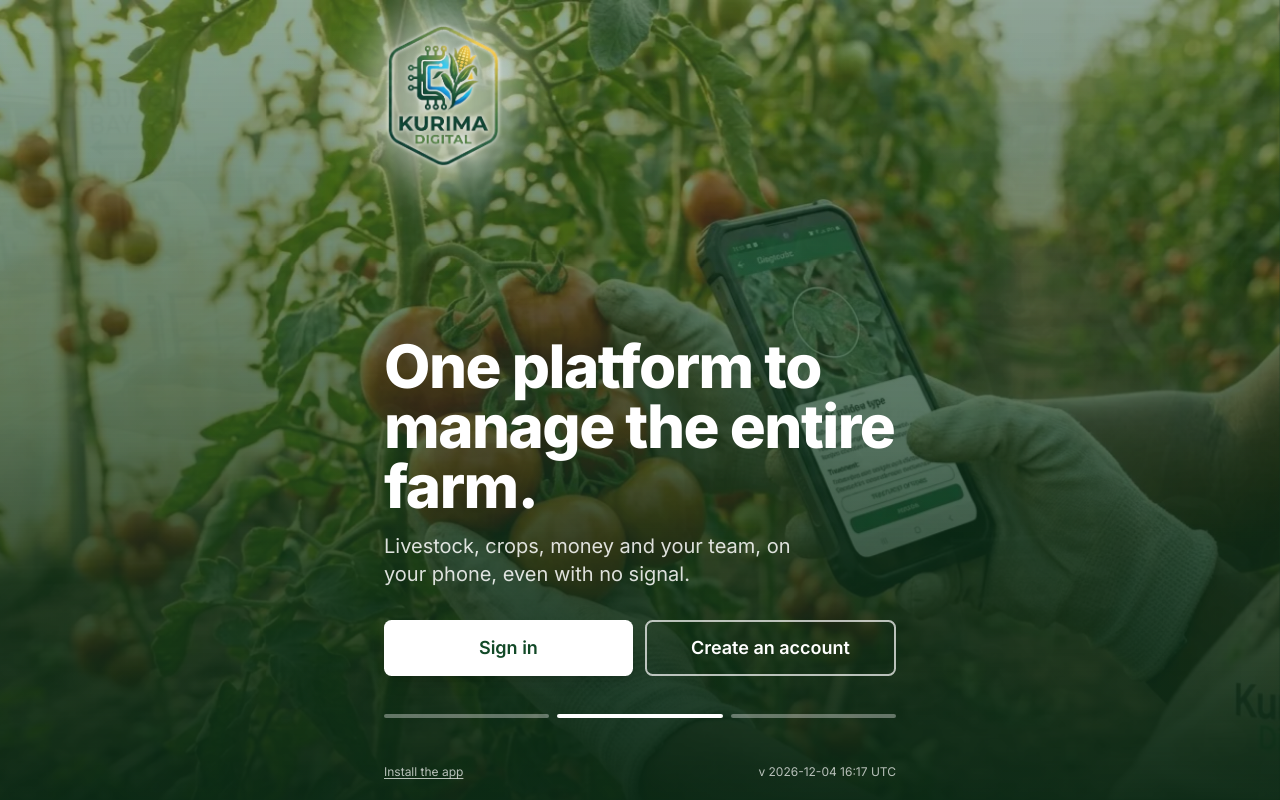
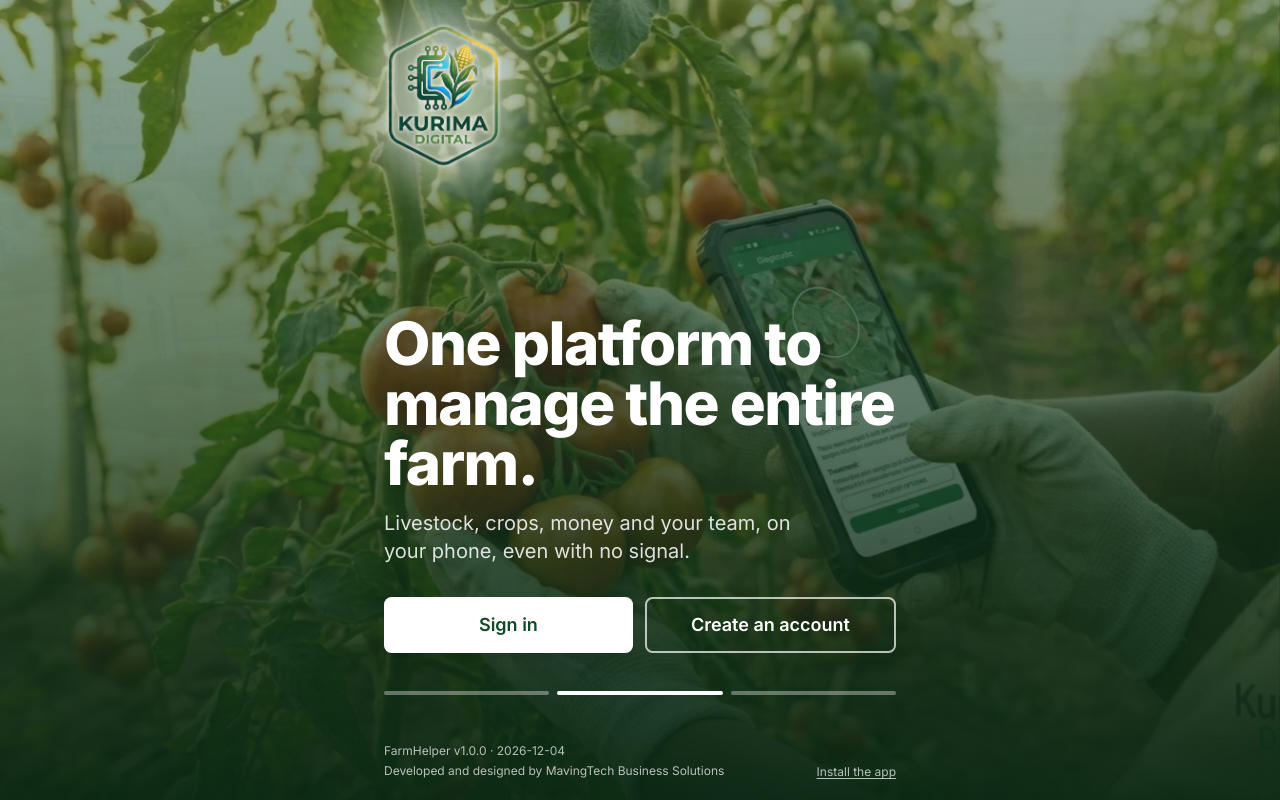
Before and after one commit to Jabulani-cmd/elcz-city-connect, a React (Vite) app: page / in a window 1280 px wide. Built offline with nearby package versions, Linux system fonts and the light colour scheme.

Commit message:
Show app version and 'Developed and designed by MavingTech Business Solutions' (#19)
Claude-Session: https://claude.ai/code/session_018bWaUeEKjC97Ah9yTh1yyP

Co-authored-by: Claude <noreply@anthropic.com>

```diff
--- a/package.json
+++ b/package.json
@@ -1,7 +1,7 @@
 {
   "name": "farmhelper",
   "private": true,
-  "version": "0.0.0",
+  "version": "1.0.0",
   "type": "module",
   "scripts": {
     "dev": "vite",
--- a/src/components/farm/AppShell.tsx
+++ b/src/components/farm/AppShell.tsx
@@ -1,4 +1,5 @@
 import { Bell, BarChart3, Boxes, ChevronDown, Cloud, CloudOff, FileText, LayoutDashboard, ListChecks, Map as MapIcon, Download, LogOut, MoreHorizontal, UserRound, PawPrint, Plus, Settings, Sparkles, Sprout, Users, Wallet, WifiOff, type LucideIcon } from "lucide-react";
+import { Credit } from "./Credit";
 import { useEffect, useMemo, useState, type ReactNode } from "react";
 import { NavLink, Outlet, useLocation, useNavigate, useSearchParams } from "react-router-dom";
 import { Button } from "@/components/ui/button";
@@ -172,6 +173,7 @@ export function AppShell() {
         <div className="border-t border-sidebar-border p-3">
           <NavLink to="/account" className="flex min-h-[44px] items-center gap-3 rounded-lg px-3 text-sm font-medium text-sidebar-foreground/90 hover:bg-sidebar-accent"><UserRound className="h-5 w-5" />My account</NavLink>
           <button onClick={() => { void signOut(); }} className="flex min-h-[44px] w-full items-center gap-3 rounded-lg px-3 text-sm font-medium text-sidebar-foreground/90 hover:bg-sidebar-accent"><LogOut className="h-5 w-5" />Sign out</button>
+          <Credit className="px-3 pb-1 pt-3 text-sidebar-foreground/60" />
         </div>
       </aside>
       <div className="flex min-w-0 flex-col">
@@ -212,6 +214,7 @@ export function AppShell() {
           {pwa.canInstall && <div className="px-3 pb-2"><button onClick={() => { void pwa.install(); setOpen(false); }} className="flex min-h-[44px] w-full items-center gap-3 rounded-lg bg-sidebar-primary px-3 text-sm font-semibold text-sidebar-primary-foreground"><Download className="h-5 w-5" />Install app</button></div>}
           <div className="px-5 pb-6 pt-2 text-xs text-sidebar-foreground/60">
             {user.name} · {user.role}
+            <Credit className="mt-3" />
             <NavLink to="/account" onClick={() => setOpen(false)} className="mt-3 flex min-h-[44px] w-full items-center gap-3 rounded-lg px-3 text-sm font-medium text-sidebar-foreground hover:bg-sidebar-accent"><UserRound className="h-5 w-5" />My account &amp; password</NavLink>
             <button className="mt-1 flex min-h-[44px] w-full items-center gap-3 rounded-lg bg-sidebar-accent px-3 text-sm font-semibold text-sidebar-accent-foreground" onClick={() => { void signOut(); }}><LogOut className="h-5 w-5" />Sign out</button>
           </div>
--- a/src/components/farm/AuthScreen.tsx
+++ b/src/components/farm/AuthScreen.tsx
@@ -1,4 +1,5 @@
 import { ArrowLeft, Loader2, Sprout } from "lucide-react";
+import { Credit } from "./Credit";
 import { Link } from "react-router-dom";
 import { useEffect, useState, type ReactNode } from "react";
 import { toast } from "sonner";
@@ -29,6 +30,7 @@ export function Shell({ title, subtitle, children, home = true }: { title: strin
         </div>
         {children}
       </div>
+      <Credit className="mt-4 text-center text-white/75" />
     </div>
   );
 }
--- /dev/null
+++ b/src/components/farm/Credit.tsx
@@ -0,0 +1,12 @@
+import { APP_VERSION, BUILD_ID } from "@/lib/pwa";
+
+/** Version line and developer credit, shown on the home page, sign-in, the menu and Settings. */
+export function Credit({ className = "" }: { className?: string }) {
+  const built = BUILD_ID.split(" · ")[1]?.slice(0, 10);
+  return (
+    <p className={`text-xs leading-relaxed ${className}`}>
+      FarmHelper v{APP_VERSION}{built ? ` · ${built}` : ""}<br />
+      Developed and designed by MavingTech Business Solutions
+    </p>
+  );
+}
--- a/src/components/farm/Landing.tsx
+++ b/src/components/farm/Landing.tsx
@@ -2,7 +2,7 @@ import { useEffect, useState } from "react";
 import { Link } from "react-router-dom";
 import { Button } from "@/components/ui/button";
 import { authMode, useAuth } from "@/lib/auth";
-import { BUILD_ID } from "@/lib/pwa";
+import { Credit } from "./Credit";
 import livestock from "@/assets/landing/livestock.webp";
 import crops from "@/assets/landing/crops.webp";
 import logo from "@/assets/landing/logo.webp";
@@ -69,9 +69,9 @@ export function Landing() {
       </main>
 
       <footer className="px-6 pb-[max(1.25rem,env(safe-area-inset-bottom))] text-xs text-white/70">
-        <div className="mx-auto flex max-w-lg items-center justify-between">
-          <Link to="/install" className="underline underline-offset-2">Install the app</Link>
-          <span>v {BUILD_ID.split(" · ")[1] ?? BUILD_ID}</span>
+        <div className="mx-auto flex max-w-lg items-end justify-between gap-4">
+          <Credit />
+          <Link to="/install" className="shrink-0 underline underline-offset-2">Install the app</Link>
         </div>
       </footer>
     </div>
--- a/src/lib/pwa.ts
+++ b/src/lib/pwa.ts
@@ -47,6 +47,7 @@ const isStandalone = () =>
 const isIos = () => typeof navigator !== "undefined" && /iphone|ipad|ipod/i.test(navigator.userAgent) && !/crios|fxios/i.test(navigator.userAgent);
 
 export const BUILD_ID = typeof __BUILD_ID__ === "string" ? __BUILD_ID__ : "dev";
+export const APP_VERSION = typeof __APP_VERSION__ === "string" ? __APP_VERSION__ : "dev";
 
 /** Remove the offline cache and service worker, then reload to fetch the newest version. Saved farm data is not touched. */
 export async function refreshApp() {
--- a/src/pages/Settings.tsx
+++ b/src/pages/Settings.tsx
@@ -1,4 +1,5 @@
 import { Download, Plus, Upload } from "lucide-react";
+import { Credit } from "@/components/farm/Credit";
 import { useEffect, useState } from "react";
 import { Link } from "react-router-dom";
 import { toast } from "sonner";
@@ -16,7 +17,7 @@ import { signOut, useAuth } from "@/lib/auth";
 import { ACCESS, ROLE_DESCRIPTIONS } from "@/lib/permissions";
 import { clearDemoData, clearFailed, createFarm, getState, resetAll, retryFailed, setUser, updateFarm, useFarm, usePendingCount, useRows, useStore, useUser } from "@/lib/store";
 import { syncNow, useSyncStatus } from "@/lib/sync";
-import { BUILD_ID, refreshApp, usePwa } from "@/lib/pwa";
+import { APP_VERSION, BUILD_ID, refreshApp, usePwa } from "@/lib/pwa";
 import { ROLES, type Farm, type Role, type Section } from "@/lib/types";
 
 const FARM_TYPES = ["Crops", "Livestock", "Mixed (crops & livestock)", "Ranch", "Dairy", "Poultry", "Other"];
@@ -85,7 +86,8 @@ export default function Settings() {
       {farm && <Panel title="Farm details">{cloudEnabled && user.role !== "Owner" && user.role !== "Farm Manager" ? <p className="text-sm text-muted-foreground">Only the owner or farm manager can edit farm details.</p> : <FarmForm farm={farm} />}</Panel>}
 
       <Panel title="App version">
-        <p className="text-sm text-muted-foreground">Running version: <b className="text-foreground">{BUILD_ID}</b></p>
+        <p className="text-sm text-muted-foreground">Running version: <b className="text-foreground">{APP_VERSION}</b> <span className="text-xs">({BUILD_ID})</span></p>
+        <Credit className="mt-1 text-muted-foreground" />
         <p className="mt-1 text-sm text-muted-foreground">Seeing an old version or old screens? This clears the saved copy of the app and loads the newest one. Your farm records are not deleted.</p>
         <Button variant="outline" className="mt-3" onClick={() => { void refreshApp(); }}>Get the latest version</Button>
       </Panel>
--- a/src/vite-env.d.ts
+++ b/src/vite-env.d.ts
@@ -1,3 +1,4 @@
 /// <reference types="vite/client" />
 /// <reference types="vite-plugin-pwa/client" />
 declare const __BUILD_ID__: string;
+declare const __APP_VERSION__: string;
--- a/vite.config.ts
+++ b/vite.config.ts
@@ -2,13 +2,14 @@ import { defineConfig } from "vite";
 import react from "@vitejs/plugin-react-swc";
 import path from "path";
 import { VitePWA } from "vite-plugin-pwa";
+import pkg from "./package.json";
 import { componentTagger } from "lovable-tagger";
 
 // https://vitejs.dev/config/
 const BUILD_ID = `${(process.env.GITHUB_SHA ?? process.env.COMMIT_REF ?? "").slice(0, 7) || "build"} · ${new Date().toISOString().slice(0, 16).replace("T", " ")} UTC`;
 
 export default defineConfig(({ mode }) => ({
-  define: { __BUILD_ID__: JSON.stringify(BUILD_ID) },
+  define: { __BUILD_ID__: JSON.stringify(BUILD_ID), __APP_VERSION__: JSON.stringify(pkg.version) },
   server: {
     host: "::",
     port: 8080,
```
